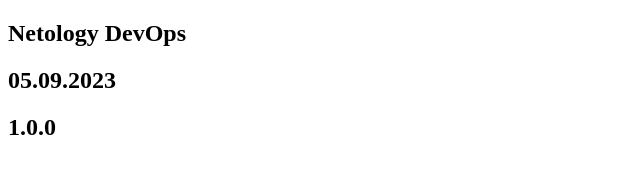
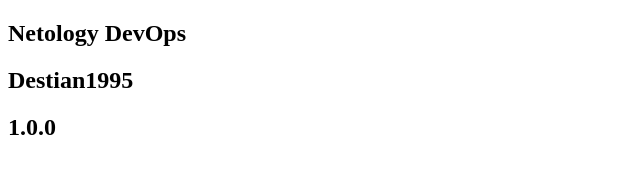
Before and after one commit to Destian1995/yandex-diplom-devops, a plain HTML site: page nginx/index.html in a window 1280 px wide. Shown: the full height of the page, 0-640 px from the left. Drawn offline with Linux system fonts and the light colour scheme.

Commit message:
Update index.html

```diff
--- a/nginx/index.html
+++ b/nginx/index.html
@@ -6,7 +6,7 @@
 </head>
 <body>
   <h2>Netology DevOps</h2>
-  <h2>05.09.2023</h2>
+  <h2>Destian1995</h2>
   <h2>1.0.0</h2>
 </body>
 </html>
```
